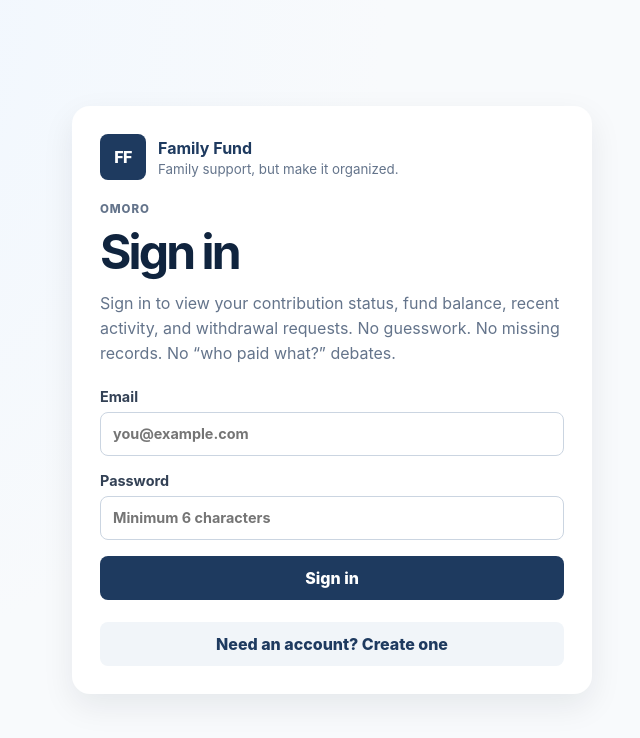
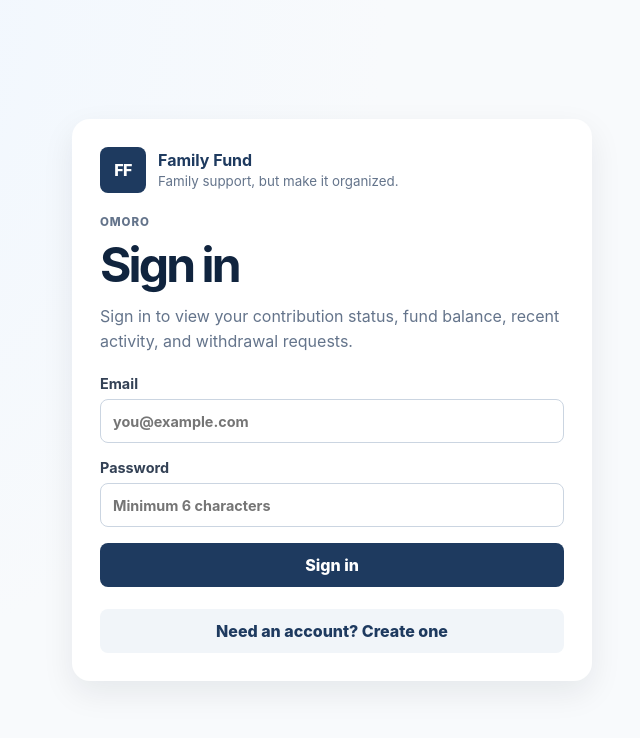
Before and after one commit to jjomoro/familyfund-tracker, a React (Vite) app: page / in a window 1280 px wide. Shown: the top 738 px of the page, without its empty margins (308-948 px from the left). Built offline with nearby package versions, Linux system fonts and the light colour scheme; no server answers.

Commit message:
Update AuthPage.jsx

```diff
--- a/src/pages/AuthPage.jsx
+++ b/src/pages/AuthPage.jsx
@@ -32,7 +32,7 @@ export default function AuthPage({ onSignIn, onSignUp, isSubmitting, errorMessag
           <p className="eyebrow">Omoro</p>
           <h1>{mode === "signin" ? "Sign in" : "Create account"}</h1>
           <p className="muted auth-copy">
-          Sign in to view your contribution status, fund balance, recent activity, and withdrawal requests. No guesswork. No missing records. No “who paid what?” debates.
+          Sign in to view your contribution status, fund balance, recent activity, and withdrawal requests.
           </p>
         </div>
 
```
